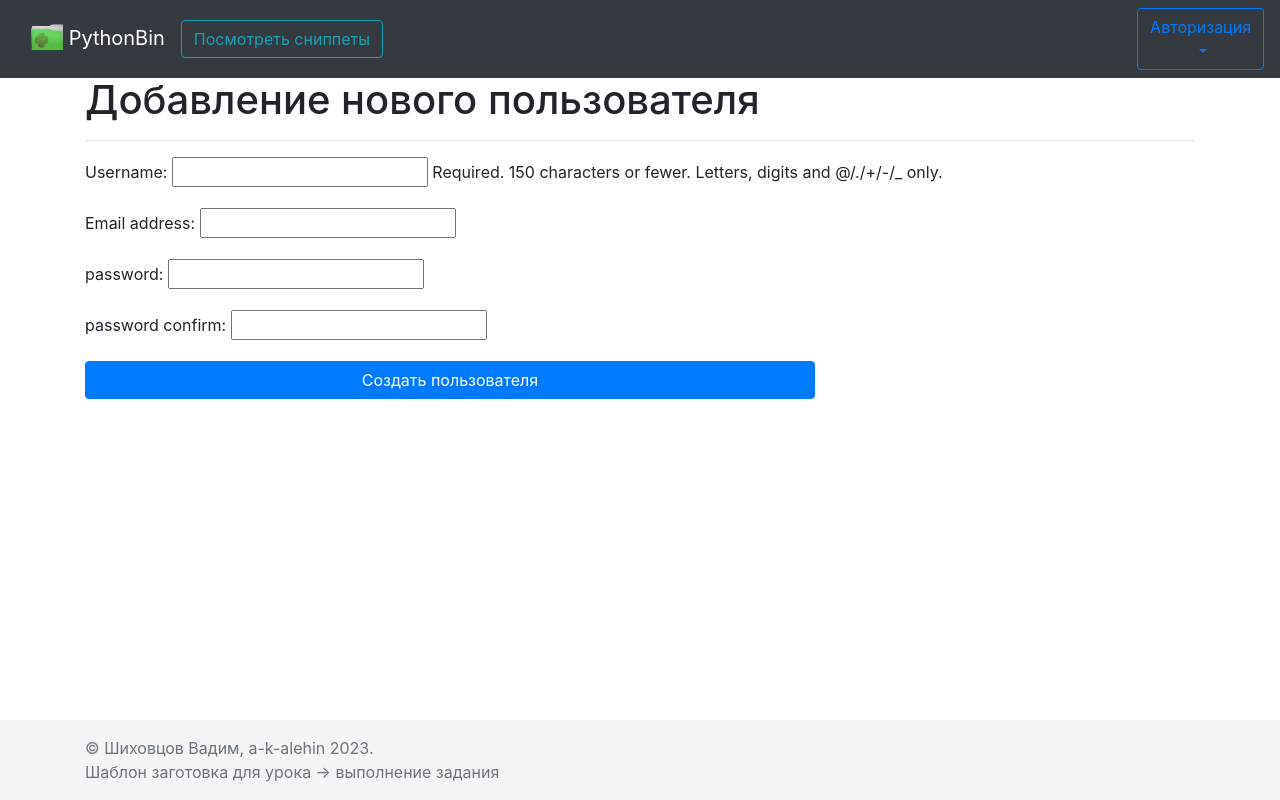
After one commit to a-k-alehin/DjangoSnippets, a Django app: page /accounts/login/ in a window 1280 px wide. The commit adds this page. Run offline with Django 3.2, Linux system fonts and the light colour scheme; some libraries are stand-ins or nearby versions.

Commit message:
добавить пользователя

```diff
--- a/MainApp/forms.py
+++ b/MainApp/forms.py
@@ -11,12 +11,15 @@ class SnippetForm(ModelForm):
         # Описываем поля, которые будем заполнять в форме
         fields = ['name', 'lang', 'code', 'is_public']
         widgets = {
-            'name': TextInput(attrs={"class":"form-control form-control-lg", 'placeholder': 'Название сниппета'}),
+            'name': TextInput(attrs={
+                "class":       "form-control form-control-lg",
+                'placeholder': 'Название сниппета'}),
         }
         labels = {
             'name': 'Название',
             'lang': 'Язык',
-            'code': 'Код'
+            'code': 'Код',
+            'is_public': 'Публичный'
         }
 
 
--- a/MainApp/views.py
+++ b/MainApp/views.py
@@ -2,7 +2,7 @@ from django.http import Http404, HttpResponseNotFound, HttpResponseNotAllowed
 from django.shortcuts import render, redirect
 from django.core.exceptions import ObjectDoesNotExist
 from MainApp.models import Snippet
-from MainApp.forms import SnippetForm
+from MainApp.forms import SnippetForm, UserRegistrationForm
 from django.contrib import auth
 from django.contrib.auth.decorators import login_required
 
@@ -16,9 +16,16 @@ def login(request):
         if user is not None:
             auth.login(request, user)
         else:
-            # Return error message
-            pass
-    return redirect(request.META.get('HTTP_REFERER', '/'))
+            context = {
+                'pagename': 'PythonBin',
+                'errors': ["wrong username or password"]}
+            return render(request, 'pages/index.html', context)
+            #pass
+    to = request.META.get('HTTP_REFERER', '/')
+    if not to.endswith('/login'):
+        return redirect(to)
+    else:
+        return redirect('home')
 
 
 def logout(request):
@@ -27,6 +34,7 @@ def logout(request):
 
 
 def index_page(request):
+    # print(f'vars(request) = ')
     context = {'pagename': 'PythonBin'}
     return render(request, 'pages/index.html', context)
 
@@ -65,18 +73,19 @@ def snippet_edit_page(request, id):
         return render(request, "pages/detail_snippet.html", context)
     if request.method == "POST":
         form = SnippetForm(request.POST)
-        snippet.name=request.POST.get('name',snippet.name)
-        snippet.lang=request.POST.get('lang',snippet.lang)
-        snippet.code=request.POST.get('code',snippet.code)
-        snippet.is_public=request.POST.get('is_public',False)
         if form.is_valid():
+            snippet.name=request.POST.get('name',snippet.name)
+            snippet.lang=request.POST.get('lang',snippet.lang)
+            snippet.code=request.POST.get('code',snippet.code)
+            snippet.is_public=request.POST.get('is_public', False)  #(request.POST.get('is_public',"") == 'on')
             snippet.save()
-            return redirect("snippets_list")
+            return redirect("snippets_list_my")
         context['pagename'] = 'Надо исправить'
         return render(request, 'pages/detail_snippet.html', context)
     return HttpResponseNotAllowed(('GET','POST'))
 
 
+@login_required
 def add_snippet_page(request):
     if request.method == "GET":
         form = SnippetForm()
@@ -91,7 +100,7 @@ def add_snippet_page(request):
             if request.user.is_authenticated:
                 snippet.user = request.user
                 snippet.save()
-            return redirect("snippets_list")
+            return redirect("snippets_list_my")
         return render(request,'pages/add_snippet.html',{'form': form, 'pagename': 'Надо исправить'})
     return HttpResponseNotAllowed(('GET','POST'))
 
@@ -106,4 +115,22 @@ def snippet_delete(request, id):
     if request.method != "POST":
         return render(request, 'pages/del_snippet.html', {'snippet': snippet})
     snippet.delete()
-    return redirect('snippets_list')
+    return redirect('snippets_list_my')
+
+
+def accounts_login(request):
+    if request.method == "GET":
+        context = {
+            'form': UserRegistrationForm(),
+            'pagename': 'Добавление нового пользователя'}
+        return render(request, "pages/login.html", context)
+    if request.method == "POST":
+        form = UserRegistrationForm(request.POST)
+        if form.is_valid():
+            user = form.save(commit=False)
+            user.save()
+            return redirect("home")
+        context = {
+            'form': form,
+            'pagename': 'Добавление нового пользователя - ошибка'}
+        return render(request, "pages/login.html", context)
--- a/Snippets/urls.py
+++ b/Snippets/urls.py
@@ -11,6 +11,7 @@ urlpatterns = [
     path('snippet/<int:id>', views.snippet_detail_page, name='snippet_detail'),
     path('snippet/edit/<int:id>', views.snippet_edit_page, name='snippet_edit'),
     path('snippet/delete/<int:id>', views.snippet_delete, name='snippet_delete'),
+    path('accounts/login/', views.accounts_login, name='accounts_login'),
     path('login', views.login, name='login'),
     path('logout', views.logout, name='logout'),
 ] + static(settings.STATIC_URL, document_root=settings.STATIC_ROOT)
--- a/templates/inc/inc-header.html
+++ b/templates/inc/inc-header.html
@@ -13,11 +13,6 @@
             <div class="collapse navbar-collapse" id="navbarCollapse">
                 <ul class="navbar-nav mr-auto">
                     <li class="form-inline">
-                        <a class="btn btn-outline-secondary" href="{% url 'snippets_add' %}">
-                            Добавить сниппет
-                        </a>
-                    </li>
-                    <li class="form-inline">
                         <a class="btn btn-outline-info" href="{% url 'snippets_list' %}">
                             Посмотреть сниппеты
                         </a>
@@ -26,6 +21,11 @@
                     <li class="form-inline">
                         <a class="btn btn-outline-info" href="{% url 'snippets_list_my' %}">
                             Мои сниппеты
+                        </a>
+                    </li>
+                    <li class="form-inline">
+                        <a class="btn btn-outline-secondary" href="{% url 'snippets_add' %}">
+                            Добавить сниппет
                         </a>
                     </li>
 {% endif %}
@@ -54,6 +54,13 @@
                 </form>
                 <div class="dropdown-divider"></div>
             </div>
+            {% if errors %}
+            <ul>
+                {%for err in errors %}
+                <li style="color: red;">{{ err }}</li>
+                {% endfor %}
+            </ul>
+            {% endif %}
         </div>
 {% endif %}
 
--- a/templates/pages/del_snippet.html
+++ b/templates/pages/del_snippet.html
@@ -44,7 +44,7 @@
                                     <input type="submit" class="btn btn-danger btn-block" value="Удалить" />
                                 </div>
                                 <div class="col-4">
-                                    <a href="{% url 'snippets_list' %}" class="btn btn-light btn-block" value="Удалить">Назад</a>
+                                    <a href="{% url 'snippets_list_my' %}" class="btn btn-secondary btn-block" value="Удалить">Оставить</a>
                                 </div>
                             </div>
                         </div>
--- a/templates/pages/detail_snippet.html
+++ b/templates/pages/detail_snippet.html
@@ -43,7 +43,7 @@
                     <div class="row">
                         <div class="col">
                             Публичный:
-                            <input name="is_public" type="checkbox" checked="{% if snippet.is_public %} checked {% endif %}">
+                            <input name="is_public" type="checkbox" value="True" {% if snippet.is_public %} checked {% endif %}>
                         </div>
                     </div>
                 </fieldset>
--- /dev/null
+++ b/templates/pages/login.html
@@ -0,0 +1,27 @@
+{% extends 'base.html' %}
+{% block content %}
+<!-- Begin page content -->
+    <div class="container">
+        <div class="row">
+            <div class="col">
+                <h1>{{ pagename }}</h1>
+                <hr>
+            </div>
+        </div>
+
+        <div class="row">
+            <div class="col">
+                <form action="" method="post">
+                    {% csrf_token %}
+                    {{ form.as_p }}
+                    <div class="form-group row">
+                        <div class="col-8">
+                            <input type="submit" class="btn btn-primary btn-block" value="Создать пользователя">
+                        </div>
+                    </div>
+                </form>
+
+            </div>
+        </div>
+    </div>
+{% endblock %}
--- a/templates/pages/view_snippets.html
+++ b/templates/pages/view_snippets.html
@@ -19,6 +19,7 @@
                         <th scope="col">Язык</th>
                         <th scope="col">Дата создания</th>
                         <th scope="col">Публичный</th>
+                        <th scope="col">Пользователь</th>
                         <th scope="col"></th>
                     </tr>
                     </thead>
@@ -29,7 +30,8 @@
                         <td><a href="{% url 'snippet_detail' snp.id %}">{{snp.name}}</a></td>
                         <td>{{snp.lang}}</td>
                         <td>{{snp.creation_date}}</td>
-                        <td>{{snp.is_public}}</td>
+                        <td>{% if snp.is_public %} Да {% endif %}</td>
+                        <td>{{snp.user.username}}</td>
                         <td>
 {% if snp.user == request.user %}
                             <a class="btn btn-danger" href="{% url 'snippet_delete' snp.id %}">x</a>
```
